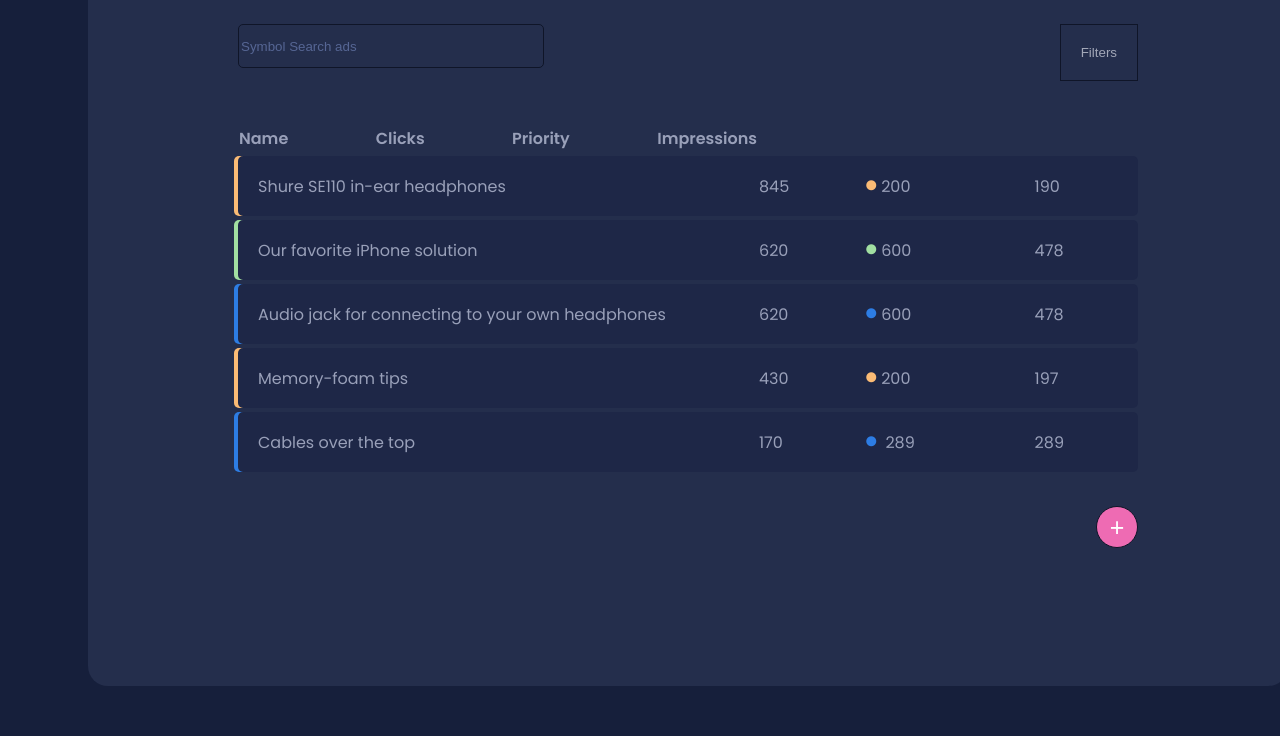
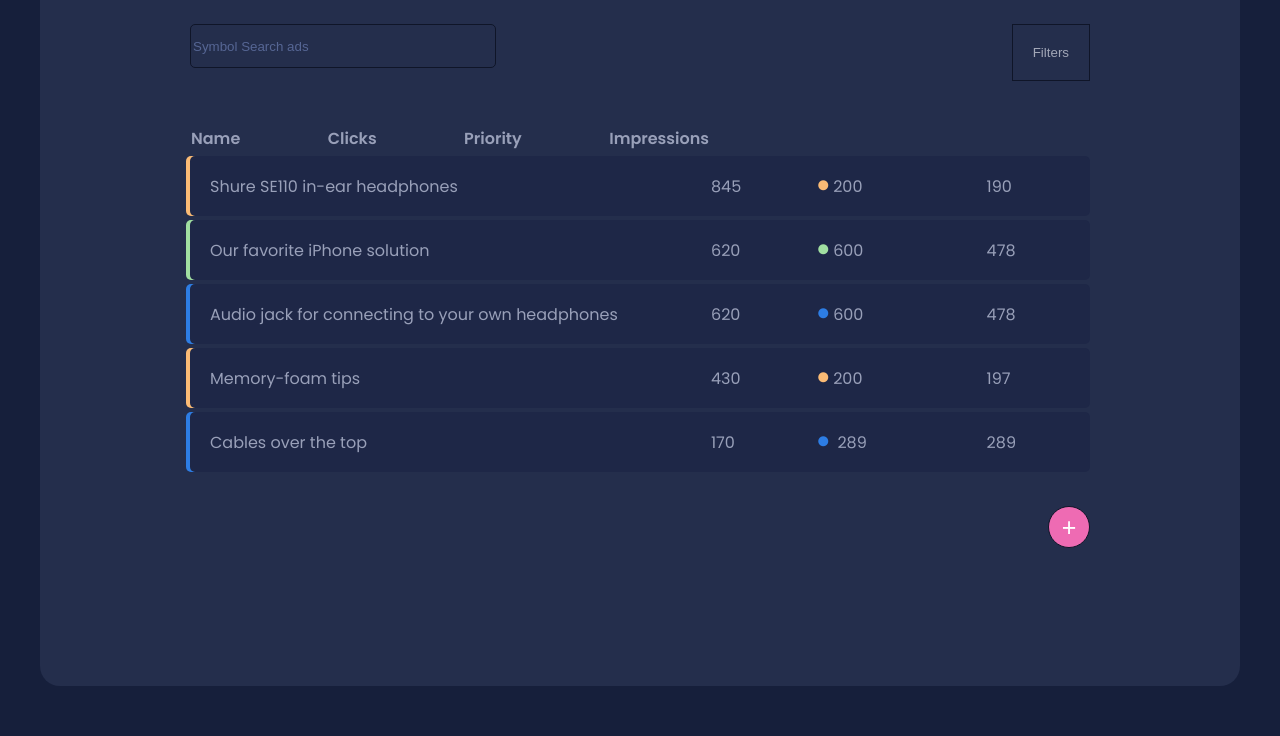
Before and after one commit to parkejunior/yara-coding, a plain HTML site: page css/ads-manager/yara/index.html in a window 1280 px wide. Shown: the part 226-962 px from the top of the page. Drawn offline with Linux system fonts and the light colour scheme.

Commit message:
Centralize container from Ads manager

```diff
--- a/css/ads-manager/yara/index.css
+++ b/css/ads-manager/yara/index.css
@@ -5,6 +5,7 @@ body {
   background-color:#161f3b;
   color: white;
   font-family: 'Poppins', sans-serif;
+
 
 }
 
@@ -16,6 +17,7 @@ main {
   color: #99a0b9;
   font-weight: 400;
   width: 900px;
+
 
 }
 
@@ -116,8 +118,8 @@ button {
 
 .container {
   margin-top :112px;
-  margin-left: 80px;
-
+  margin-left: auto;
+  margin-right: auto;
   background-color: #242e4c;
   /* width:1500px;
   height:1000px; */
```
